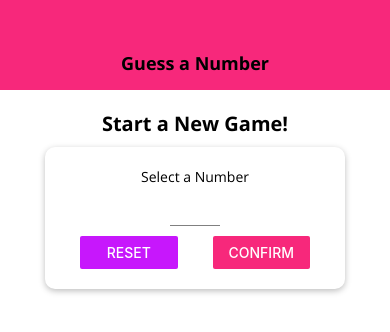
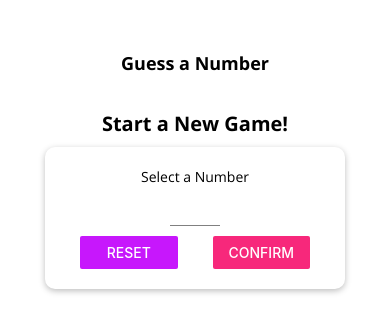
Before and after one commit to benjewman/number-guess, a React Native app: screen / in a window 390 px wide. Shown: the top 332 px of the page. Built offline with nearby package versions, Linux system fonts and the light colour scheme.

Commit message:
Adjust Header and MainButton style using Platform API

```diff
--- a/components/Header.js
+++ b/components/Header.js
@@ -1,11 +1,24 @@
 import React from 'react';
-import { View, Text, StyleSheet } from 'react-native';
+import {
+    View,
+    Text,
+    StyleSheet,
+    Platform
+} from 'react-native';
 import Colors from '../constants/colors';
 import TitleText from './TitleText';
 
 const Header = props => {
     return (
-        <View style={styles.header}>
+        <View
+            style={{
+                ...styles.header,
+                ...Platform.select({
+                    ios: styles.headerIOS,
+                    android: styles.headerAndroid
+                })
+            }}
+        >
             <TitleText>{props.title}</TitleText>
         </View>
     );
@@ -16,9 +29,18 @@ const styles = StyleSheet.create({
         width: '100%',
         height: 90,
         paddingTop: 36,
-        backgroundColor: Colors.primary,
         alignItems: 'center',
-        justifyContent: 'center'
+        justifyContent: 'center',
+        borderBottomColor: Platform.OS === 'ios' ? '#ccc' : 'transparent',
+        borderBottomWidth: Platform.OS === 'ios' ? 1 : 0
+    },
+    headerIOS: {
+        backgroundColor: 'white',
+        borderBottomWidth: 1,
+        borderBottomColor: '#ccc'
+    },
+    headerAndroid: {
+        backgroundColor: Colors.primary
     },
     headerTitle: {
         color: 'black',
--- a/components/MainButton.js
+++ b/components/MainButton.js
@@ -1,18 +1,32 @@
 import React from 'react';
-import { View, Text, StyleSheet, TouchableOpacity } from 'react-native';
+import {
+    View,
+    Text,
+    StyleSheet,
+    TouchableOpacity,
+    TouchableNativeFeedback,
+    Platform
+} from 'react-native';
 
 import Colors from '../constants/colors';
 const MainButton = props => {
+    let ButtonComponent = TouchableOpacity;
+
+    if (Platform.OS === 'android' && Platform.version >= 21) {
+        ButtonComponent = TouchableNativeFeedback;
+    }
 
     return (
-        <TouchableOpacity
+        <View style={styles.buttonContainer}>
+            <ButtonComponent
                 activeOpacity={0.7}
                 onPress={props.onPress}
             >
                 <View style={styles.button}>
                     <Text style={styles.buttonText}>{props.children}</Text>
                 </View>
-        </TouchableOpacity>
+            </ButtonComponent>
+        </View>
     );
 
 };
@@ -28,6 +42,10 @@ const styles = StyleSheet.create({
         color: 'white',
         fontFamily: 'open-sans',
         fontSize: 18
+    },
+    buttonContainer: {
+        borderRadius: 25,
+        overflow: 'hidden'
     }
 });
 
--- a/screens/StartGameScreen.js
+++ b/screens/StartGameScreen.js
@@ -70,7 +70,7 @@ const StartGameScreen = props => {
                 <NumberContainer>{selectedNumber}</NumberContainer>
                 <MainButton onPress={() => props.onStartGame(selectedNumber)}>
                     START GAME
-                    </MainButton>
+                </MainButton>
             </Card>
         )
     }
@@ -98,10 +98,10 @@ const StartGameScreen = props => {
                                 value={enteredValue}
                             />
                             <View style={styles.buttonContainer}>
-                                <View style={{width: buttonWidth}}>
+                                <View style={{ width: buttonWidth }}>
                                     <Button title="Reset" onPress={resetInputHandler} color={Colors.accent} />
                                 </View>
-                                <View style={{width: buttonWidth}}>
+                                <View style={{ width: buttonWidth }}>
                                     <Button title="Confirm" onPress={confirmInputHandler} color={Colors.primary} />
                                 </View>
                             </View>
```
Lines whose indentation alone changed are shown as unchanged.
